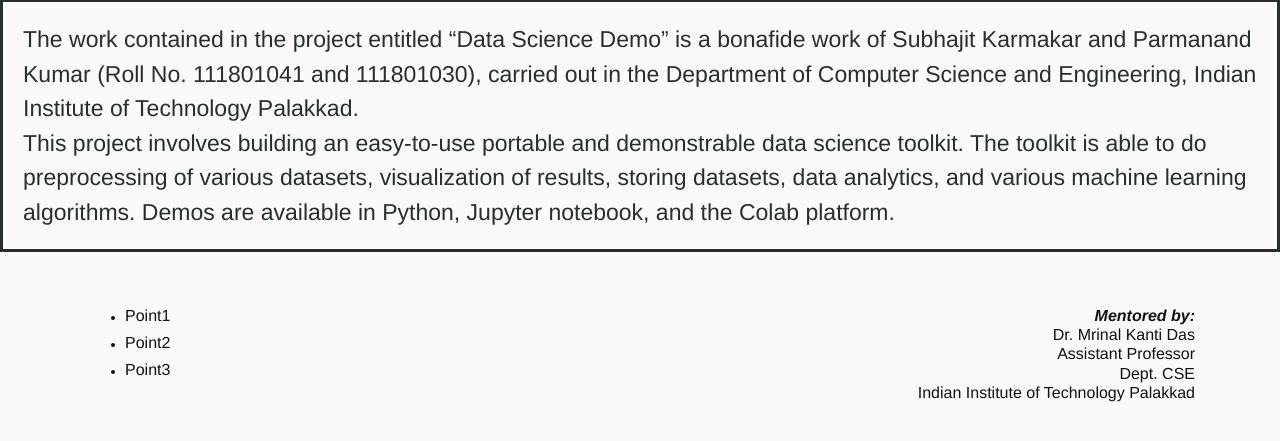
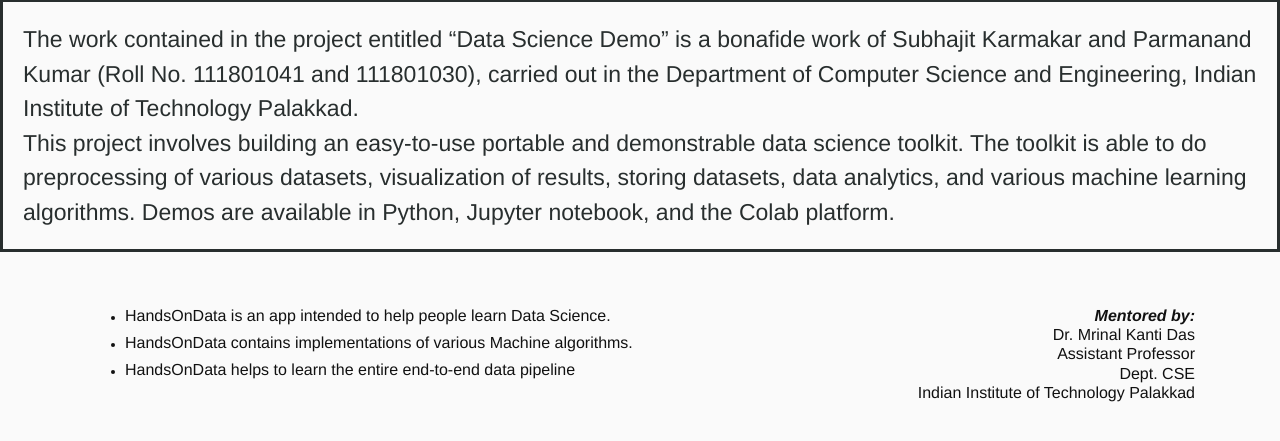
Before and after one commit to hands-on-data/hands-on-data.github.io, a plain HTML site: page about.html in a window 1280 px wide. Shown: the part 147-588 px from the top of the page. Drawn offline with nearby package versions, Linux system fonts and the light colour scheme.

Commit message:
Update about.html

```diff
--- a/about.html
+++ b/about.html
@@ -94,9 +94,9 @@
     <div class="container" style="display: flex">
       <div style="width: 50%;">
         <ul>
-          <li><h6>Point1</h6></li>
-          <li><h6>Point2</h6></li>
-          <li><h6>Point3</h6></li>
+          <li><h6>HandsOnData is an app intended to help people learn Data Science. </h6></li>
+          <li><h6>HandsOnData contains implementations of various Machine algorithms.</h6></li>
+          <li><h6>HandsOnData helps to learn the entire end-to-end data pipeline</h6></li>
         </ul>
       </div>
       <div style="flex-grow: 1;">
```
